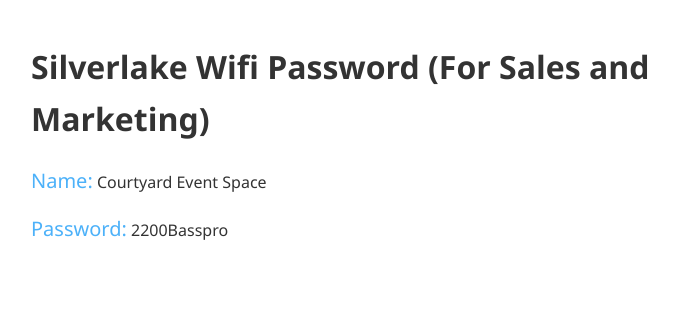
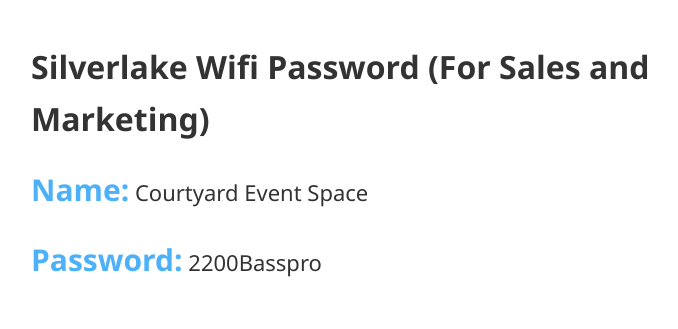
Before and after one commit to cavolker/KingsIIInformation, a plain HTML site: page Wifipassword_Silverlake.html in a window 1280 px wide. Shown: the whole page, without its empty margins (209-887 px from the left). Drawn offline with Linux system fonts and the light colour scheme.

Commit message:
Enhance styling for Wifi password display

```diff
--- a/Wifipassword_Silverlake.html
+++ b/Wifipassword_Silverlake.html
@@ -34,8 +34,8 @@
 		<header>
 			<div class="container">
 				<h1>Silverlake Wifi Password (For Sales and Marketing)</h1>
-				<p><span style="font-size: 20px; color: #4CB1F9;">Name:</span> Courtyard Event Space</p>
-				<p><span style="font-size: 20px; color: #4CB1F9;">Password:</span> 2200Basspro</p>
+				<p style="font-size: 22px;"><span style="font-size: 30px; color: #4CB1F9;"><strong>Name:</strong></span> Courtyard Event Space</p>
+				<p style="font-size: 22px;"><span style="font-size: 30px; color: #4CB1F9;"><strong>Password:</strong></span> 2200Basspro</p>
 			</div>
 		</header>
 	</body>
```
